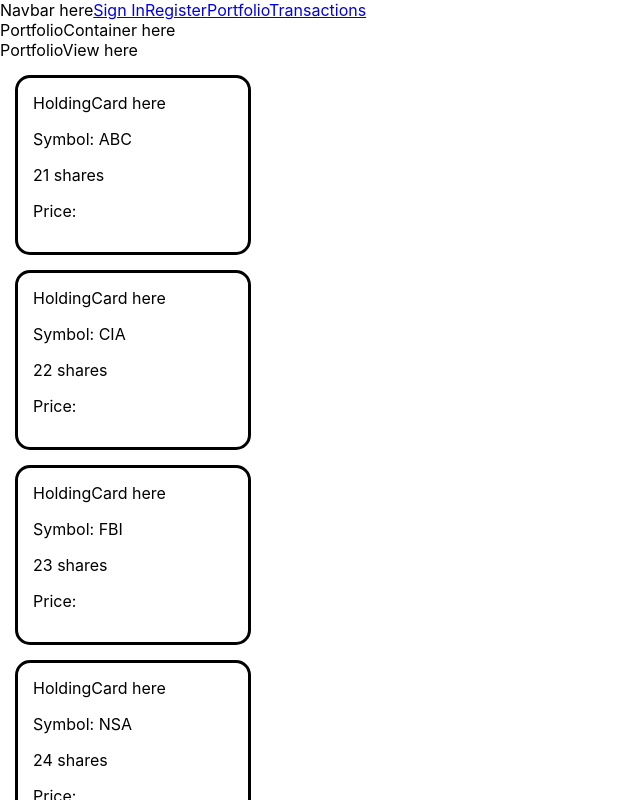
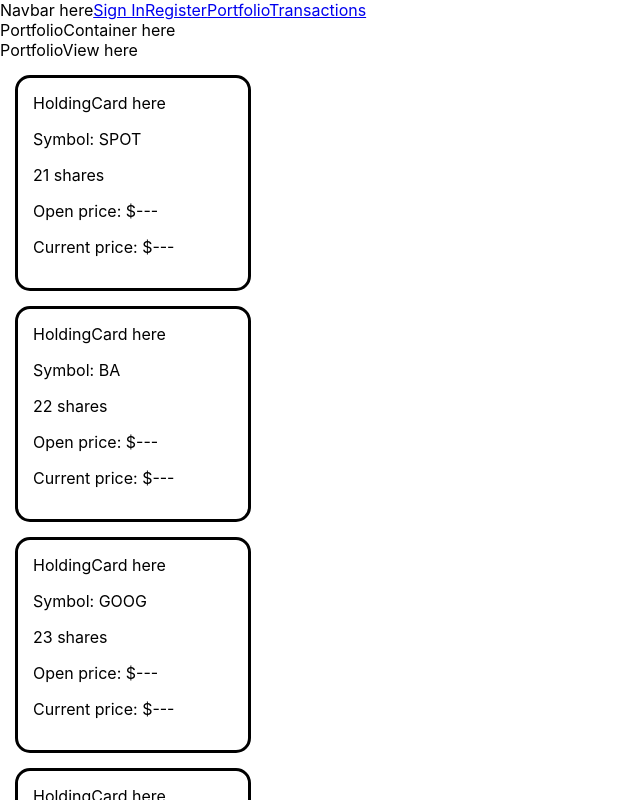
Before and after one commit to sw385/stock-portfolio, a React (Create React App) app in the folder front-end/: page /portfolio in a window 1280 px wide. Shown: the top 800 px of the page, without its empty margins (0-640 px from the left). Built offline with nearby package versions, Linux system fonts and the light colour scheme; no server answers.

Commit message:
fetch and display price data in HoldingCards

```diff
--- a/front-end/src/components/containers/PortfolioContainer.jsx
+++ b/front-end/src/components/containers/PortfolioContainer.jsx
@@ -1,32 +1,47 @@
-import React, { Component } from "react";
-import { connect } from "react-redux";
+import React, { Component } from "react"
+import { connect } from "react-redux"
 // import { action } from "../../store/utilities/Representative"; // Get the action creator for ____?
-import PortfolioView from "../views/PortfolioView";
+import PortfolioView from "../views/PortfolioView"
+import { getPricesThunk } from "../../store/utilities/prices"
 
 class PortfolioContainer extends Component {
   constructor(props) {
-    super(props);
+    super(props)
+  }
+
+  componentWillMount() {
+    let symbols = []
+    for (let i = 0; i < this.props.holdings.length; i++) {
+      symbols.push(this.props.holdings[i]["symbol"])
+    }
+    // console.log(symbols)
+    this.props.getPricesThunk(symbols)
   }
 
   render() {
+    console.log("mango")
     return (
       <div>
         PortfolioContainer here
-        <PortfolioView holdings={this.props.holdings}/>
+
+        <PortfolioView holdings={this.props.holdings} prices={this.props.prices}/>
       </div>
-    );
+    )
   }
 }
 
-const mapState = state => {
+const mapState = (state) => {
   console.log(state)
   return {
     holdings: state.pricesReducer.holdings,
+    prices: state.pricesReducer.prices,
   }
 }
 
-const mapDispatch = dispatch => {
-  return {};
-};
+const mapDispatch = (dispatch) => {
+  return {
+    getPricesThunk: (symbols) => dispatch(getPricesThunk(symbols)),
+  }
+}
 
-export default connect(mapState, mapDispatch)(PortfolioContainer);
+export default connect(mapState, mapDispatch)(PortfolioContainer)
--- a/front-end/src/components/views/HoldingCard.jsx
+++ b/front-end/src/components/views/HoldingCard.jsx
@@ -9,7 +9,8 @@ const HoldingCard = (props) => {
       HoldingCard here
       <p>Symbol: {props.data.symbol}</p>
       <p>{props.data.shares} shares</p>
-      <p>Price: </p>
+      <p>Open price: ${props.price[0]}</p>
+      <p>Current price: ${props.price[1]}</p>
     </div>
   )
 }
--- a/front-end/src/components/views/PortfolioView.jsx
+++ b/front-end/src/components/views/PortfolioView.jsx
@@ -7,9 +7,19 @@ import HoldingCard from "./HoldingCard"
 const PortfolioView = (props) => {
   console.log("kiwi", props.holdings)
   let holdingCards = []
+  console.log("props.prices", props.prices)
+  console.log("apple", props.holdings[1]["symbol"])
+  console.log("pineapple", props.prices[props.holdings[1]["symbol"]])
   if (props.holdings) {
     for (let i = 0; i < props.holdings.length; i++) {
-      holdingCards.push(<HoldingCard data={props.holdings[i]} />)
+      let prices
+      if (props.prices[props.holdings[i]["symbol"]]) {
+        prices = props.prices[props.holdings[i]["symbol"]]
+      }
+      else {
+        prices = ["---", "---"]
+      }
+      holdingCards.push(<HoldingCard data={props.holdings[i]} price={prices}/>)
     }
   }
   return (
--- a/front-end/src/store/utilities/prices.jsx
+++ b/front-end/src/store/utilities/prices.jsx
@@ -48,8 +48,8 @@ export const getPricesThunk = (symbols) => async (dispatch) => {
     let dataObject = {}
     for (let symbol in data["data"]) {
       dataObject[symbol] = [
-        data["data"][symbol]["quote"]["open"],
-        data["data"][symbol]["quote"]["latestPrice"],
+        data["data"][symbol]["quote"]["open"].toFixed(2),
+        data["data"][symbol]["quote"]["latestPrice"].toFixed(2),
       ]
       //console.log(key)
       //console.log(data["data"][key]["quote"]["open"])
@@ -85,12 +85,11 @@ const pricesReducer = (state = {}, action) => {
           { datetime: "2020-04-01", symbol: "SPOT", shares: 45, side: "SELL" },
         ],
         holdings: [
-          { symbol: "ABC", shares: 21 },
-          { symbol: "CIA", shares: 22 },
-          { symbol: "FBI", shares: 23 },
-          { symbol: "NSA", shares: 24 },
-          { symbol: "TLA", shares: 25 },
-          { symbol: "FED", shares: 26 },
+          { symbol: "SPOT", shares: 21 },
+          { symbol: "BA", shares: 22 },
+          { symbol: "GOOG", shares: 23 },
+          { symbol: "TDOC", shares: 24 },
+          { symbol: "V", shares: 25 },
         ],
         prices: { MEOW: [12, 24] },
       }
```
